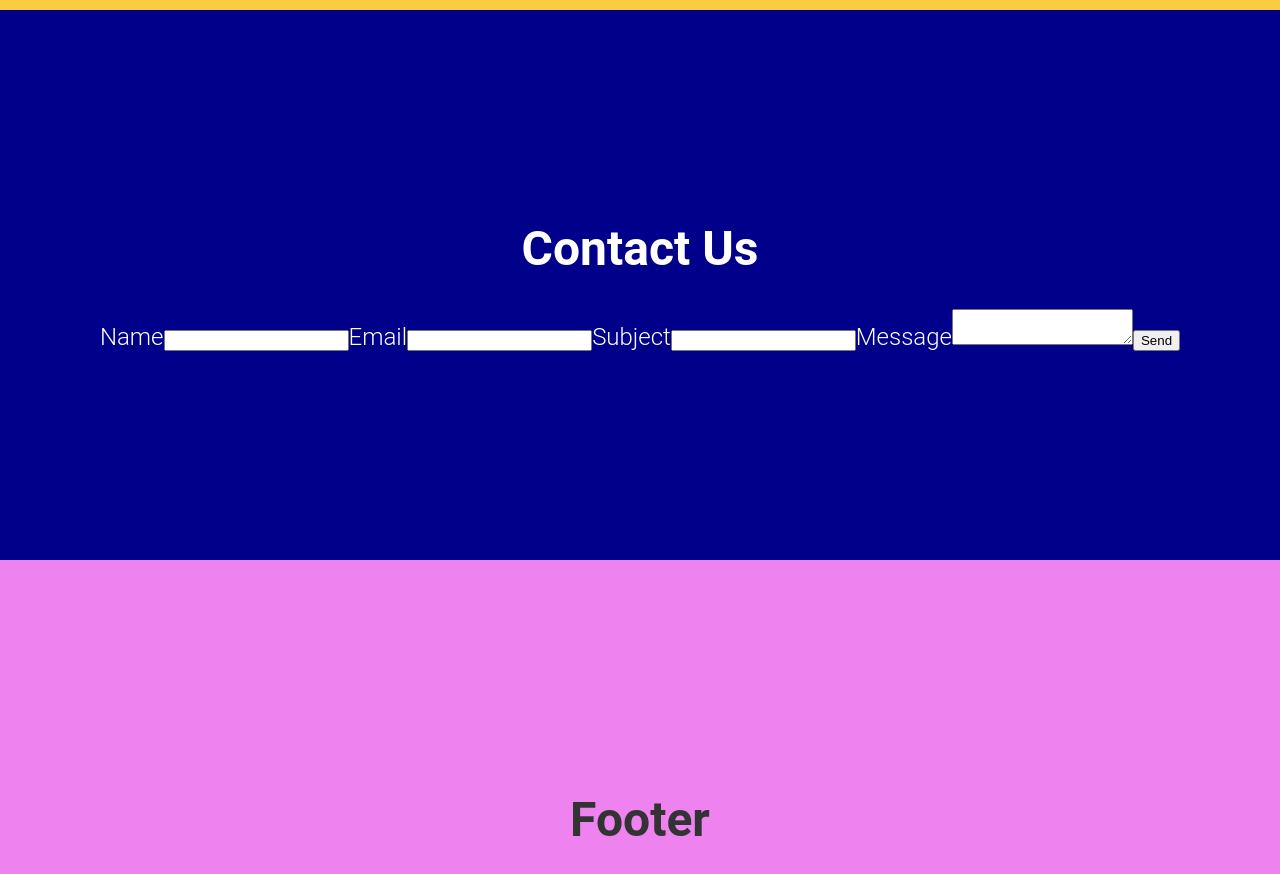
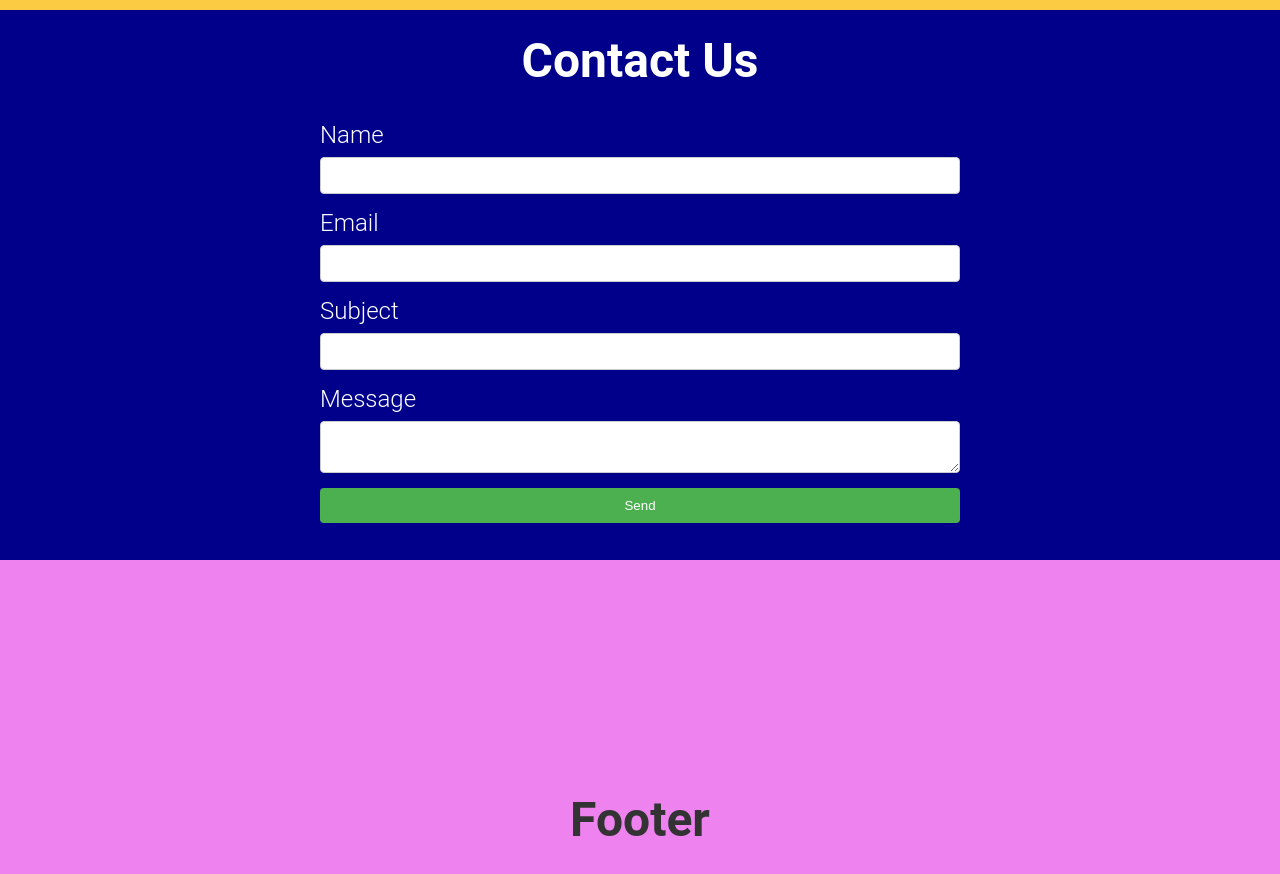
Before and after one commit to gdsc-ghrietn/gdsc-website, a React (Vite) app: page / in a window 1280 px wide. Shown: the part 1740-2614 px from the top of the page. Built offline with nearby package versions, Linux system fonts and the light colour scheme; no server answers.

Commit message:
contact us  added

```diff
--- a/src/components/Contact Us/ContactUs.styles.css
+++ b/src/components/Contact Us/ContactUs.styles.css
@@ -15,3 +15,36 @@ div#contact-us-section h1{
     font-size: 3rem;
     margin-bottom: 2rem;
 }
+
+  form {
+    display: flex;
+    flex-direction: column;
+    width: 50%;
+  }
+
+  label {
+    margin-bottom: 8px;
+  }
+
+  input,
+  textarea {
+    padding: 10px;
+    margin-bottom: 15px;
+    border: 1px solid #ccc;
+    border-radius: 4px;
+    box-sizing: border-box;
+    width: 100%;
+  }
+
+  input[type="submit"] {
+    background-color: #4caf50;
+    color: white;
+    cursor: pointer;
+    padding: 10px 15px;
+    border: none;
+    border-radius: 4px;
+  }
+
+  input[type="submit"]:hover {
+    background-color: #45a049;
+  }
```
